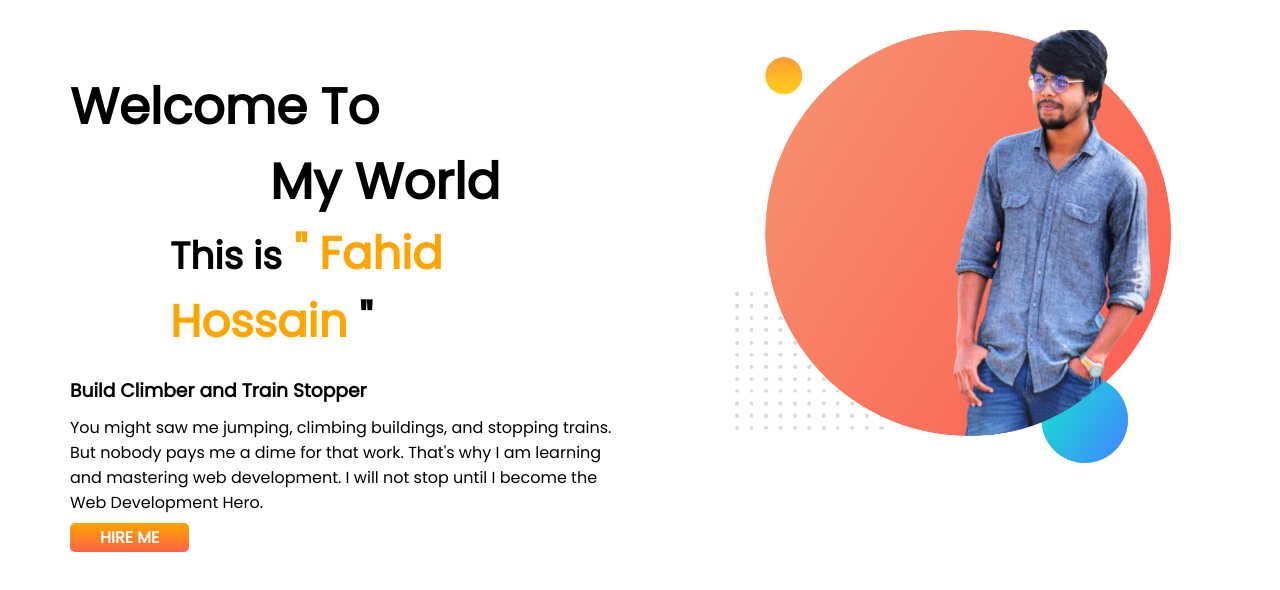
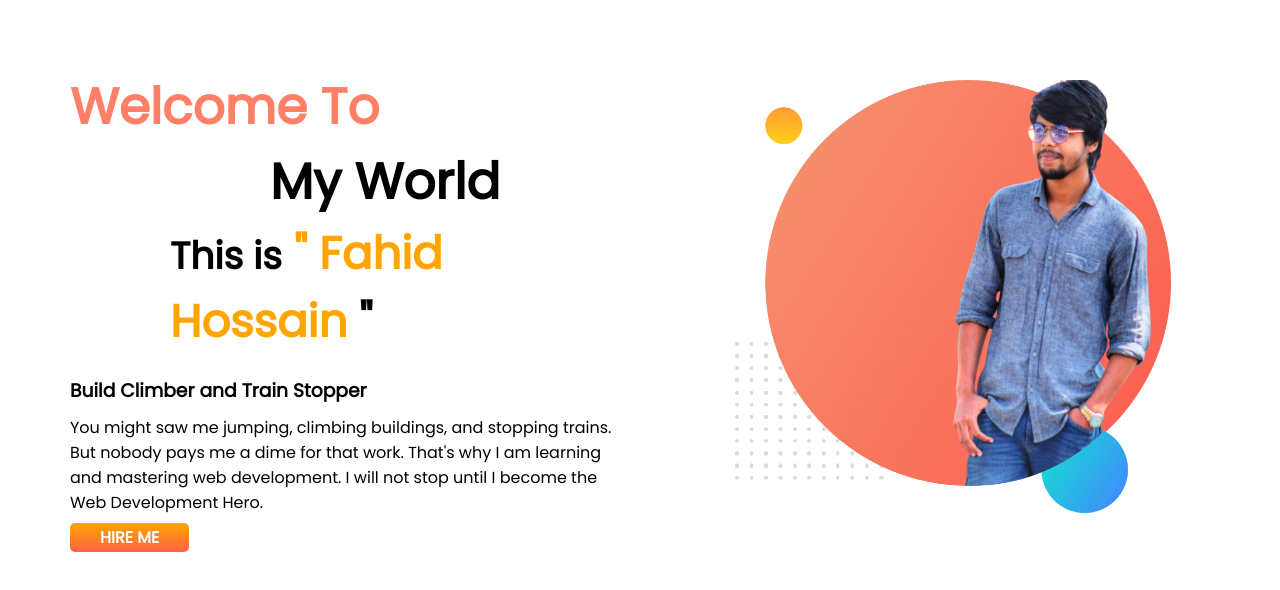
Before and after one commit to Fahid-Hossain/Developer-Portfolio, a plain HTML site: page index.html in a window 1280 px wide. Drawn offline with Linux system fonts and the light colour scheme.

Commit message:
image and color fix

```diff
--- a/index.html
+++ b/index.html
@@ -15,7 +15,7 @@
 <body>
     <section id="top-banner">
         <div class="half-part myself">
-            <h2>Welcome To</h2>
+            <h2 id="wlcm">Welcome To</h2>
 
             <h2 id="my-world"> My World</h2>
             <h1><small>This is</small> <span class=orange-color>" Fahid Hossain</span> "</h1>
--- a/style.css
+++ b/style.css
@@ -23,6 +23,7 @@ body{
 
 .half-part img{
     width: 80%;
+    margin-top: 50px;
 }
 h1{
     font-size: 45px;
@@ -35,7 +36,9 @@ h2{
 .myself{
     padding: 70px;
 }
-
+#wlcm{
+    color:rgba(255, 99, 71, 0.822);
+}
 
 h3{
     margin-top: 20px;
```
